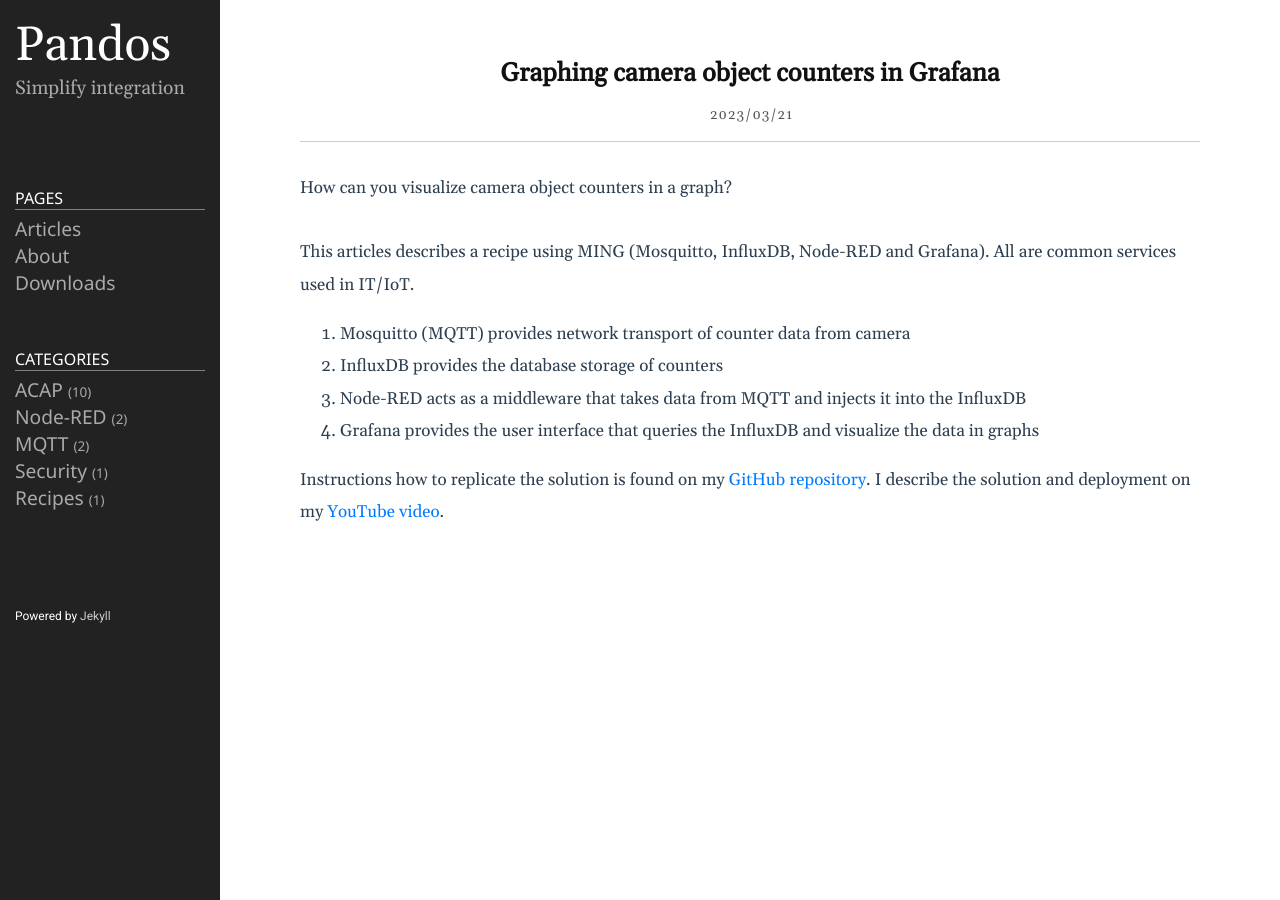
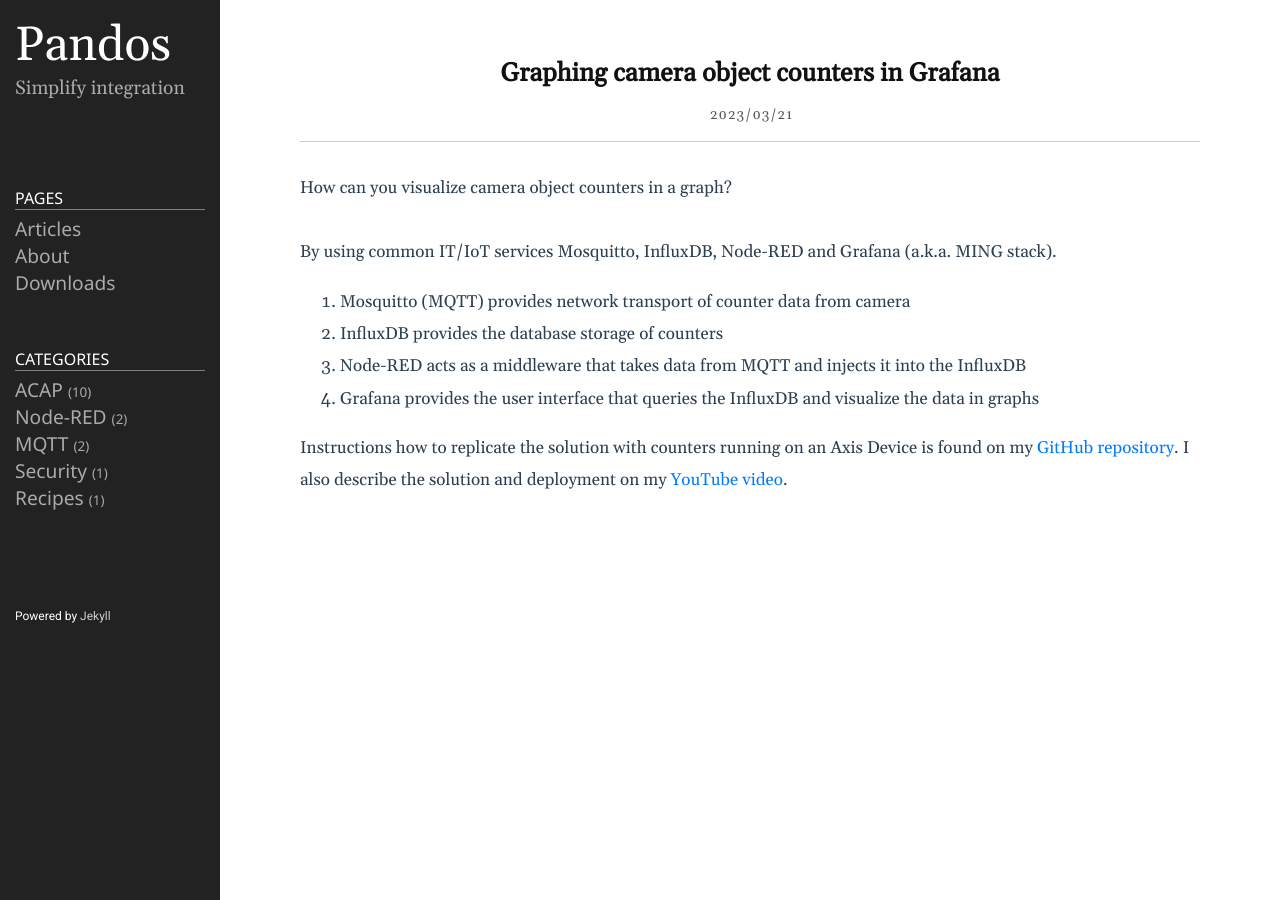
Before and after one commit to pandosme/pandosme.github.io, a Jekyll site: the page built from docs/_posts/2023-03-22-grafana.md, in a window 1280 px wide. Built offline with Jekyll 4.4.1, drawn with Linux system fonts in a browser that asks for light colours.

Commit message:
Update 2023-03-22-grafana.md

```diff
--- a/docs/_posts/2023-03-22-grafana.md
+++ b/docs/_posts/2023-03-22-grafana.md
@@ -7,11 +7,11 @@ categories: [Recipes]
 
 How can you visualize camera object counters in a graph?
   \
-This articles describes a recipe using MING (Mosquitto, InfluxDB, Node-RED and Grafana).  All are common services used in IT/IoT.
+By using common IT/IoT services Mosquitto, InfluxDB, Node-RED and Grafana (a.k.a. MING stack).
 
 1. Mosquitto (MQTT) provides network transport of counter data from camera
 2. InfluxDB provides the database storage of counters
 3. Node-RED acts as a middleware that takes data from MQTT and injects it into the InfluxDB
 4. Grafana provides the user interface that queries the InfluxDB and visualize the data in graphs
 
-Instructions how to replicate the solution is found on my [GitHub repository](https://github.com/pandosme/ming-object-counter-graph).  I describe the solution and deployment on my [YouTube video](https://youtu.be/ihiN423nle4).
+Instructions how to replicate the solution with counters running on an Axis Device is found on my [GitHub repository](https://github.com/pandosme/ming-object-counter-graph).  I also describe the solution and deployment on my [YouTube video](https://youtu.be/ihiN423nle4).
```
